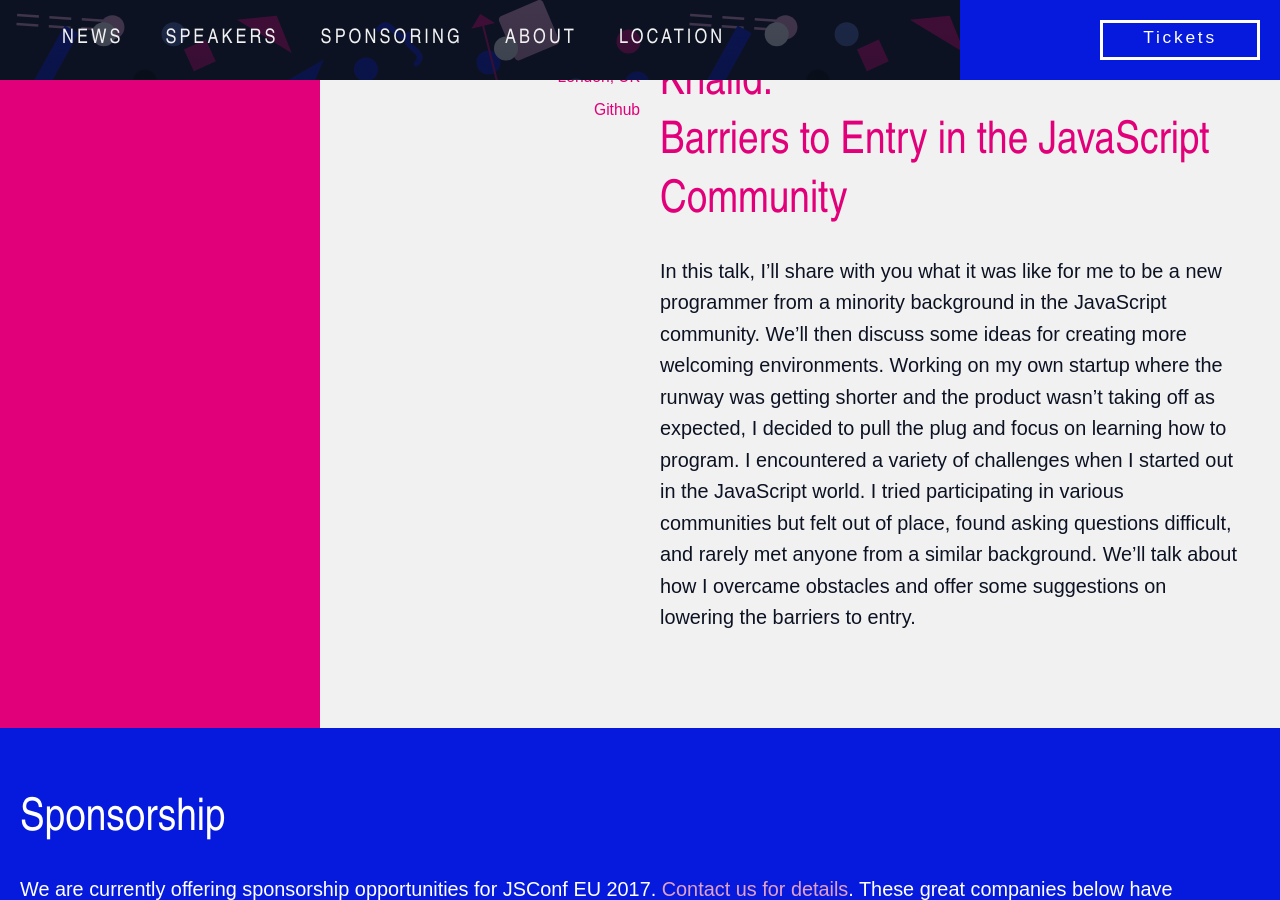
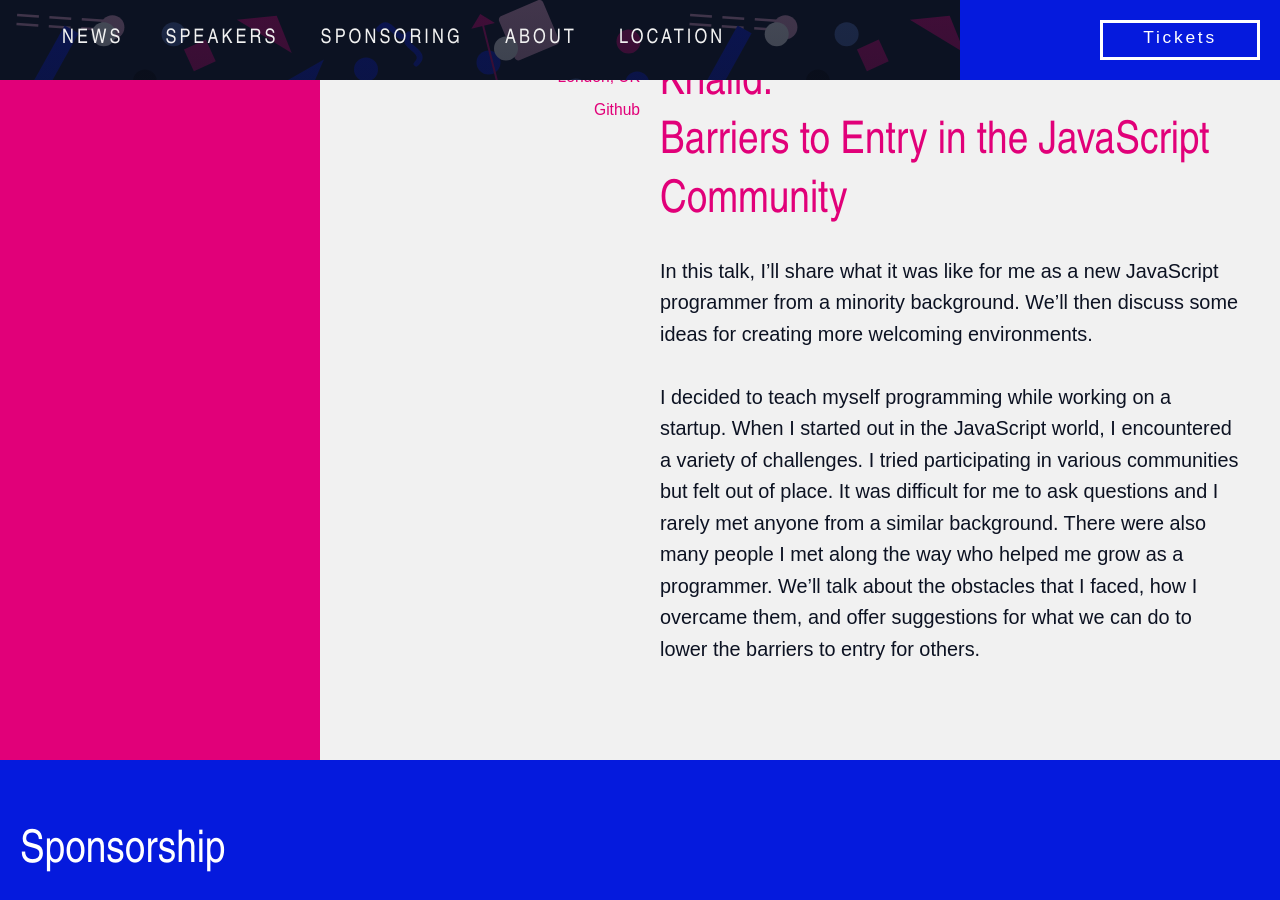
Before and after one commit to jsconf/2017.jsconf.eu, a Jekyll site: the page built from speakers/_posts/2017-03-30-khalid-barriers-to-entry-in-javascript-communities.md, in a window 1280 px wide and 900 px high, scrolled down 265 px. Built offline with Jekyll 4.4.1, drawn with Linux system fonts in a browser that asks for light colours; nearby versions of some CDN libraries; comment, search, counter and statistics services are not loaded.

Commit message:
fix: description

```diff
--- a/speakers/_posts/2017-03-30-khalid-barriers-to-entry-in-javascript-communities.md
+++ b/speakers/_posts/2017-03-30-khalid-barriers-to-entry-in-javascript-communities.md
@@ -9,9 +9,7 @@ website: ''
 twitter: ''
 github: 'https://github.com/khaleed'
 from: 'London, UK'
-description: 'In this talk, I’ll share with you what it was like for me to be a new programmer from a minority background in the JavaScript community. We’ll then discuss some ideas for creating more welcoming environments.
-
-Working on my own startup where the runway was getting shorter and the product wasn’t taking off as expected, I decided to pull the plug and focus on learning how to program. I encountered a variety of challenges when I started out in the JavaScript world. I tried participating in various communities but felt out of place, found asking questions difficult, and rarely met anyone from a similar background. We’ll talk about how I overcame obstacles and offer some suggestions on lowering the barriers to entry.'
+description: "In this talk, I'll share what it was like for me as a new JavaScript programmer from a minority background. We’ll then discuss some ideas for creating more welcoming environments. \n\nI decided to teach myself programming while working on a startup. When I started out in the JavaScript world, I encountered a variety of challenges. I tried participating in various communities but felt out of place. It was difficult for me to ask questions and I rarely met anyone from a similar background. There were also many people I met along the way who helped me grow as a programmer. We’ll talk about the obstacles that I faced, how I overcame them, and offer suggestions for what we can do to lower the barriers to entry for others."
 
 ---
 
```
